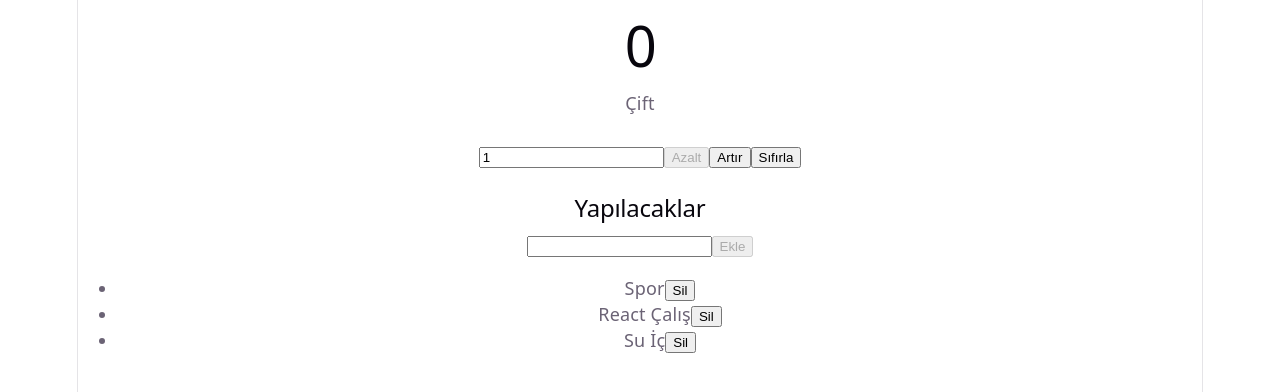
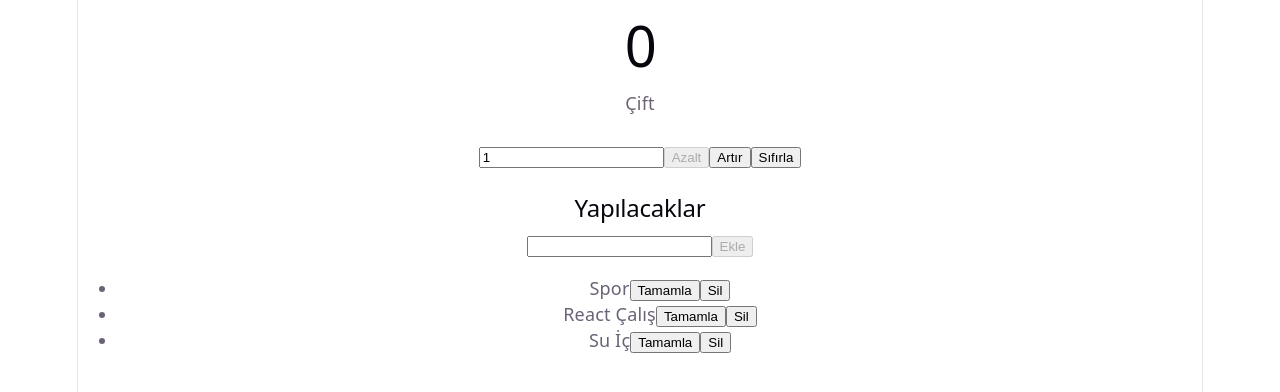
Before and after one commit to sertanersin/react-pratik, a React (Vite) app: page / in a window 1280 px wide. Shown: the top 392 px of the page. Built offline with nearby package versions, Linux system fonts and the light colour scheme.

Commit message:
Yapılacaklar: tamamlama ve geri alma

```diff
--- a/src/Yapilacaklar.jsx
+++ b/src/Yapilacaklar.jsx
@@ -2,31 +2,61 @@
 
 export default function Yapilacaklar() {
   const [gorevler, setGorevler] = useState([
-            { id: 1, metin: "Spor"},
-            { id: 2, metin: "React Çalış"},
-            { id: 3, metin: "Su İç"}
+    { id: 1, metin: "Spor", tamamlandi: false },
+    { id: 2, metin: "React Çalış", tamamlandi: false },
+    { id: 3, metin: "Su İç", tamamlandi: false },
   ]);
   const [yeniMetin, setYeniMetin] = useState("");
 
   const ekle = () => {
-            setGorevler([...gorevler, {id: Date.now(), metin: yeniMetin.trim()}]);
+    setGorevler([
+      ...gorevler,
+      { id: Date.now(), metin: yeniMetin.trim(), tamamlandi: false },
+    ]);
     setYeniMetin("");
-        }
+  };
 
   const sil = (id) => {
-            setGorevler(gorevler.filter((gorev) => gorev.id !==id ));
+    setGorevler(gorevler.filter((gorev) => gorev.id !== id));
+  };
 
+  const tamamla = (id) => {
+    setGorevler(
+      gorevler.map((gorev) =>
+        gorev.id === id ? { ...gorev, tamamlandi: !gorev.tamamlandi } : gorev,
+      ),
+    );
   };
 
   return (
     <div>
       <h2>Yapılacaklar</h2>
-                <input type="text" onChange={(e)=>setYeniMetin((e.target.value))} value={yeniMetin}/>
-                <button onClick={ekle} disabled = {yeniMetin.trim() === ""}>Ekle</button>
+      <input
+        type="text"
+        onChange={(e) => setYeniMetin(e.target.value)}
+        value={yeniMetin}
+      />
+      <button onClick={ekle} disabled={yeniMetin.trim() === ""}>
+        Ekle
+      </button>
 
       <ul>
-                    {gorevler.map((gorev) => <li key={gorev.id}>{gorev.metin}<button onClick={() => sil(gorev.id)}>Sil</button></li>)}
+        {gorevler.map((gorev) => (
+          <li key={gorev.id}>
+            <span
+              style={{
+                textDecoration: gorev.tamamlandi ? "line-through" : "none",
+              }}
+            >
+              {gorev.metin}
+            </span>
+            <button onClick={() => tamamla(gorev.id)}>
+              {gorev.tamamlandi ? "Geri Al" : "Tamamla"}
+            </button>
+            <button onClick={() => sil(gorev.id)}>Sil</button>
+          </li>
+        ))}
       </ul>
     </div>
-        )
+  );
 }
```
Also changed, not shown: 1 other file (tests, documents, lock files or other folders). Lines whose indentation alone changed are shown as unchanged.
